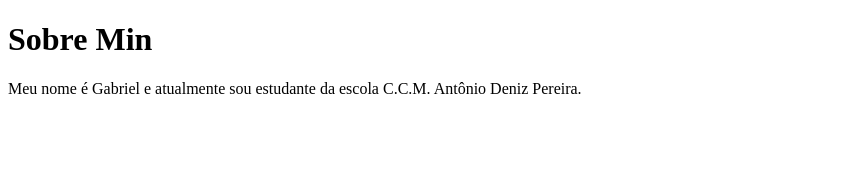
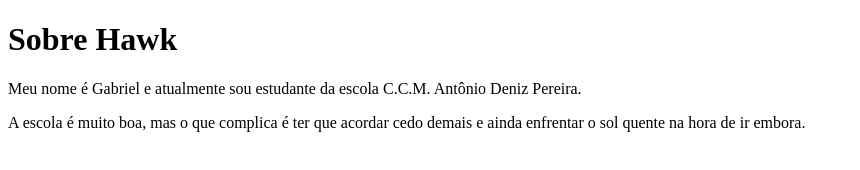
Before and after one commit to Storm-Hawk-1980/Hawks-1A-C.C.M, a plain HTML site: page index.html in a window 1280 px wide. Shown: the whole page, without its empty margins (0-860 px from the left). Drawn offline with Linux system fonts and the light colour scheme.

Commit message:
pablo scobar

```diff
--- a/index.html
+++ b/index.html
@@ -4,11 +4,12 @@
     <meta charset="UTF-8">
     <meta name="viewport" content="width=device-width, initial-scale=1.0">
     <title>Hawks</title>
+
 </head>
 <body>
-   <h1>Sobre Min</h1>
+   <h1>Sobre Hawk</h1>
     <p>Meu nome é Gabriel e atualmente sou estudante da escola C.C.M. Antônio Deniz Pereira.</p>
-
+<p>A escola é muito boa, mas o que complica é ter que acordar cedo demais e ainda enfrentar o sol quente na hora de ir embora.</p>
 
 
 
--- /dev/null
+++ b/style.css
@@ -0,0 +1,8 @@
+body{
+background-color: blueviolet;
+
+
+
+
+
+}
```
